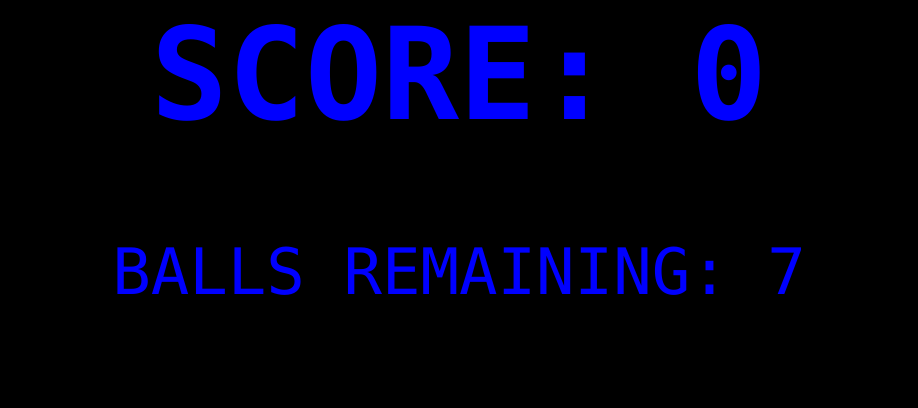
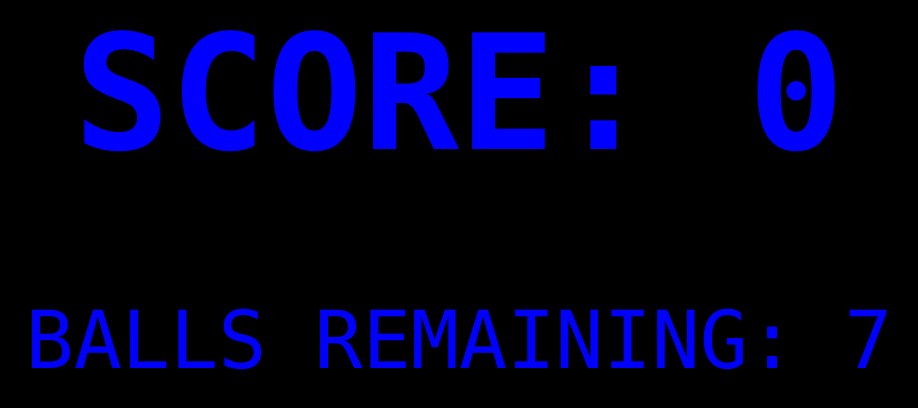
Before and after one commit to saibotsivad/node-raspberry-pi-skeeball, a website: page public/index.html in a window 1280 px wide. Shown: the whole page, without its empty margins (181-1099 px from the left). Drawn offline with nearby package versions, Linux system fonts and the light colour scheme; no server answers.

Commit message:
Until I get better styles, update for specific screen size

```diff
--- a/public/build.js
+++ b/public/build.js
@@ -71,8 +71,8 @@ var template = function () {
 
 function add_css() {
 	var style = createElement('style');
-	style.id = "svelte-3280404354-style";
-	style.textContent = "\ndiv[svelte-3280404354].score-area, [svelte-3280404354] div.score-area {\n\ttext-align: center;\n\tcolor: blue;\n\tfont-size: 4em;\n\ttext-transform: uppercase;\n\tfont-family: \"Lucida Console\", \"Monaco\", \"Courier New\", Courier, monospace;\n}\n[svelte-3280404354].warning, [svelte-3280404354] .warning {\n\tfont-size: 0.4em;\n\tcolor: red;\n}\ndiv[svelte-3280404354][display-is-active], [svelte-3280404354] div[display-is-active] {\n\tmargin: 0;\n\tpadding: 0;\n\twidth: 100%;\n\theight: 100%;\n}\ndiv[svelte-3280404354][display-is-active=false] *, [svelte-3280404354] div[display-is-active=false] * {\n\tdisplay: none;\n}\n";
+	style.id = "svelte-1155209667-style";
+	style.textContent = "\ndiv[svelte-1155209667].score-area, [svelte-1155209667] div.score-area {\n\ttext-align: center;\n\tcolor: blue;\n\tfont-size: 5em;\n\ttext-transform: uppercase;\n\tfont-family: \"Lucida Console\", \"Monaco\", \"Courier New\", Courier, monospace;\n}\n[svelte-1155209667].warning, [svelte-1155209667] .warning {\n\tfont-size: 0.4em;\n\tcolor: red;\n}\ndiv[svelte-1155209667][display-is-active], [svelte-1155209667] div[display-is-active] {\n\tmargin: 0;\n\tpadding: 0;\n\twidth: 100%;\n\theight: 100%;\n}\ndiv[svelte-1155209667][display-is-active=false] *, [svelte-1155209667] div[display-is-active=false] * {\n\tdisplay: none;\n}\n";
 	appendNode(style, document.head);
 }
 
@@ -80,7 +80,7 @@ function create_main_fragment(state, component) {
 	var div_display_is_active_value, text_2_value;
 
 	var div = createElement('div');
-	setAttribute(div, 'svelte-3280404354', '');
+	setAttribute(div, 'svelte-1155209667', '');
 	setAttribute(div, 'display-is-active', div_display_is_active_value = state.displayIsActive);
 	var div_1 = createElement('div');
 	appendNode(div_1, div);
@@ -291,7 +291,7 @@ function Display(options) {
 	this._yield = options._yield;
 
 	this._torndown = false;
-	if (!document.getElementById("svelte-3280404354-style")) add_css();
+	if (!document.getElementById("svelte-1155209667-style")) add_css();
 
 	this._fragment = create_main_fragment(this._state, this);
 	if (options.target) this._fragment.mount(options.target, null);
```
Also changed, not shown: public/Display.html (+1 -1 lines).
